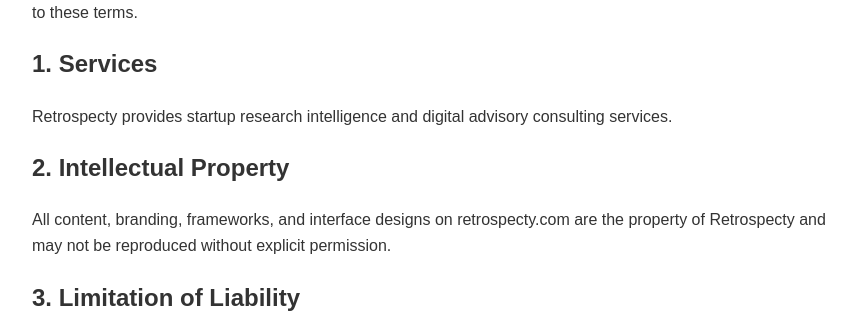
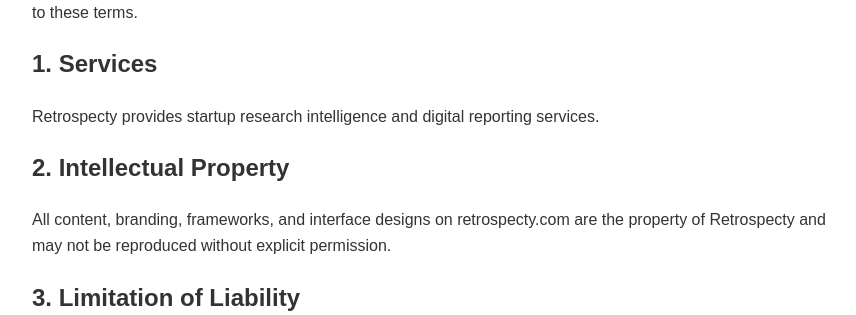
Before and after one commit to markbowley/retrospecty-portal, a FastAPI app: page /terms in a window 1280 px wide. Shown: the part 180-495 px from the top of the page, without its empty margins (208-1064 px from the left). Run offline with FastAPI, Linux system fonts and the light colour scheme.

Commit message:
Update terms.html

```diff
--- a/templates/terms.html
+++ b/templates/terms.html
@@ -6,7 +6,7 @@
         <p>Welcome to Retrospecty. By accessing retrospecty.com and submitting information through our portal, you agree to these terms.</p>
 
         <h2>1. Services</h2>
-        <p>Retrospecty provides startup research intelligence and digital advisory consulting services.</p>
+        <p>Retrospecty provides startup research intelligence and digital reporting services.</p>
 
         <h2>2. Intellectual Property</h2>
         <p>All content, branding, frameworks, and interface designs on retrospecty.com are the property of Retrospecty and may not be reproduced without explicit permission.</p>
```
